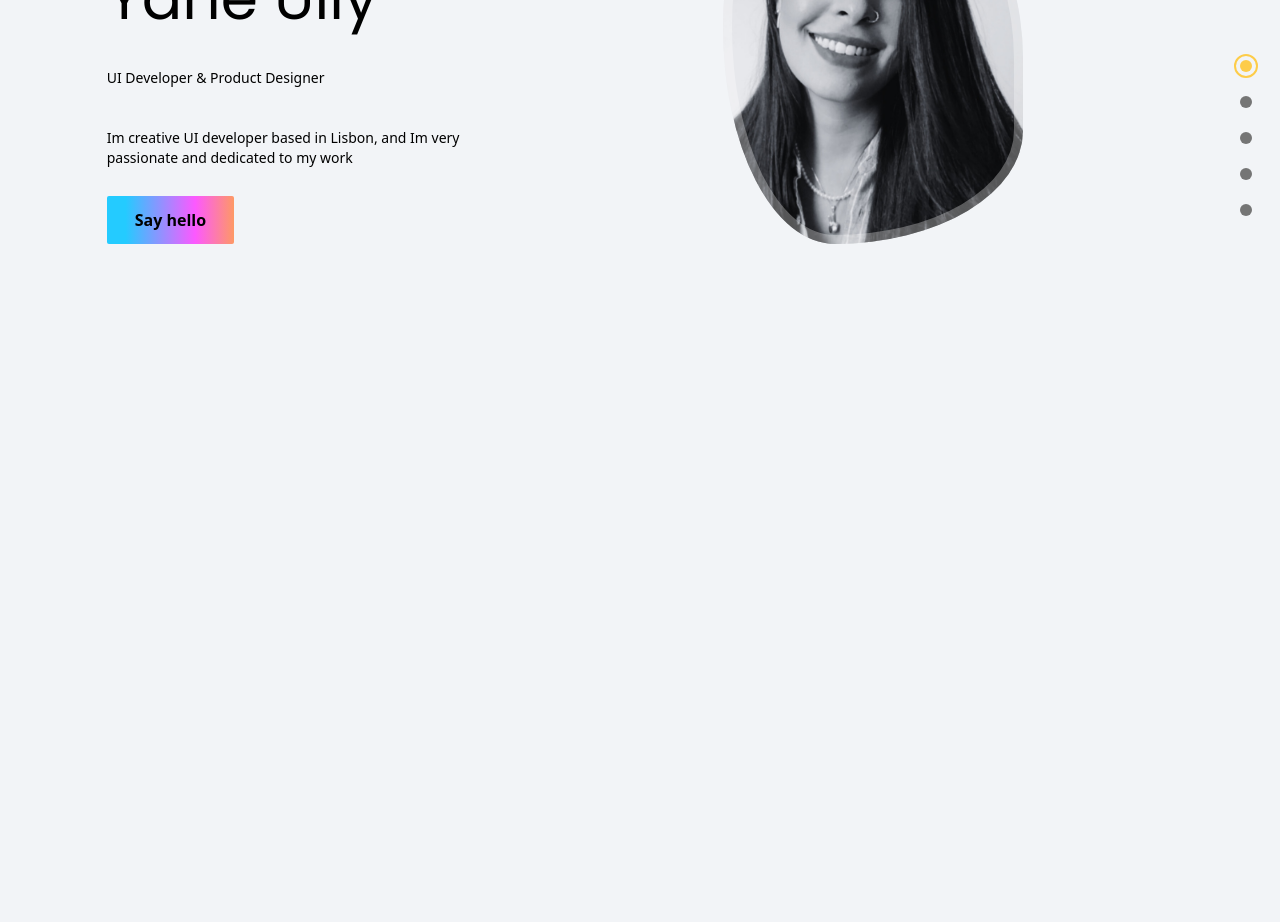
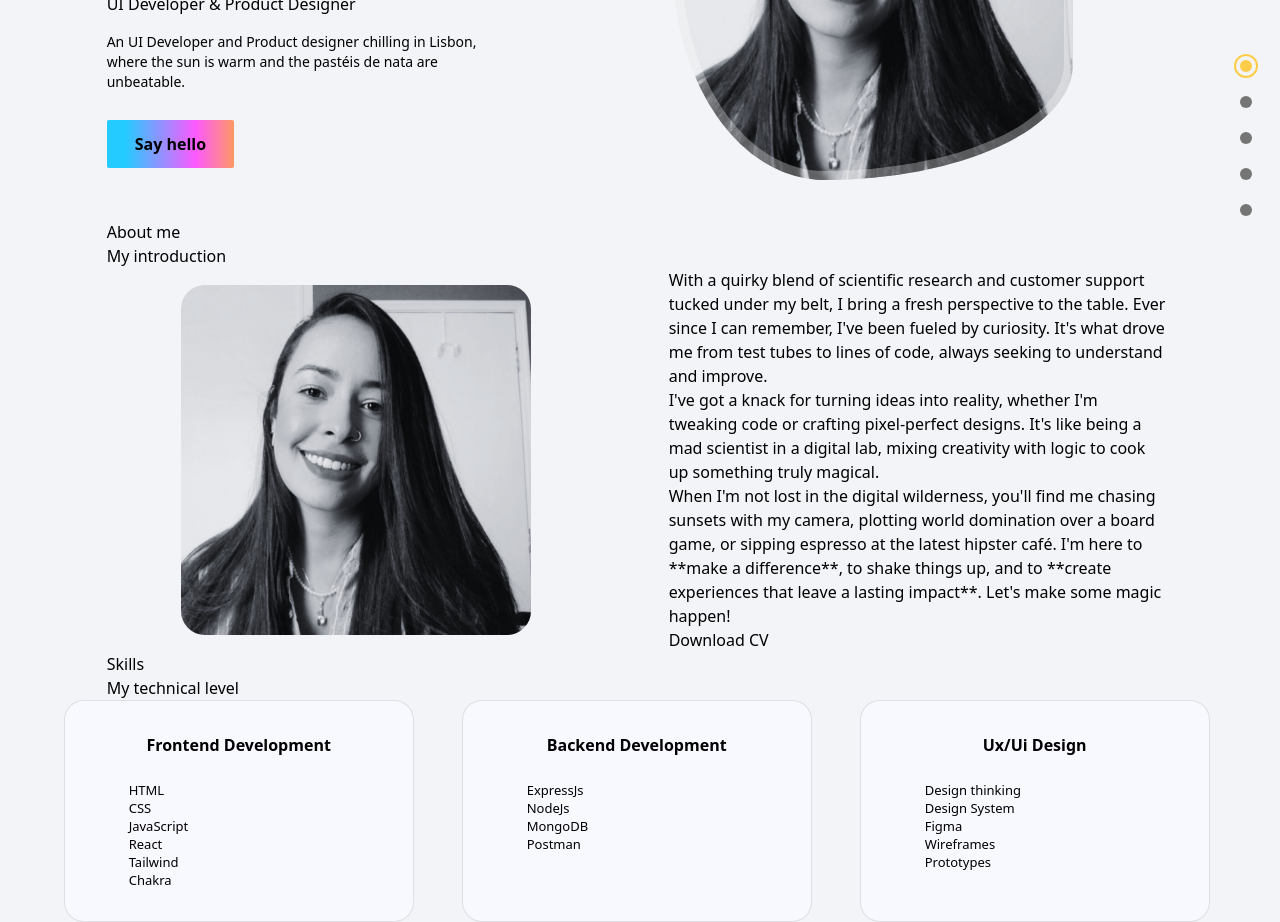
Before and after one commit to YaneUlly/portfolio, a React (Vite) app: page / in a window 1280 px wide. Shown: the part 420-1342 px from the top of the page. Before the commit the page ends 800 px from the top, so only its background shows below. Built offline with nearby package versions, Linux system fonts and the light colour scheme.

Commit message:
create the about and skills sections

```diff
--- a/public/output.css
+++ b/public/output.css
@@ -556,6 +556,28 @@ video {
   --tw-contain-style:  ;
 }
 
+.container{
+  width: 100%;
+}
+
+@media (min-width: 480px){
+  .container{
+    max-width: 480px;
+  }
+}
+
+@media (min-width: 768px){
+  .container{
+    max-width: 768px;
+  }
+}
+
+@media (min-width: 1060px){
+  .container{
+    max-width: 1060px;
+  }
+}
+
 .visible{
   visibility: visible;
 }
@@ -642,8 +664,40 @@ video {
   margin-top: 1.25rem;
 }
 
+.mb-2{
+  margin-bottom: 0.5rem;
+}
+
+.mt-2{
+  margin-top: 0.5rem;
+}
+
+.mt-4{
+  margin-top: 1rem;
+}
+
+.mb-5{
+  margin-bottom: 1.25rem;
+}
+
+.mt-8{
+  margin-top: 2rem;
+}
+
+.mt-6{
+  margin-top: 1.5rem;
+}
+
 .flex{
   display: flex;
+}
+
+.table{
+  display: table;
+}
+
+.grid{
+  display: grid;
 }
 
 .hidden{
@@ -734,6 +788,10 @@ video {
   border-radius: 0.125rem;
 }
 
+.rounded-md{
+  border-radius: 0.375rem;
+}
+
 .bg-black{
   --tw-bg-opacity: 1;
   background-color: rgb(0 0 0 / var(--tw-bg-opacity));
@@ -809,6 +867,16 @@ video {
 .py-0\.5{
   padding-top: 0.125rem;
   padding-bottom: 0.125rem;
+}
+
+.px-5{
+  padding-left: 1.25rem;
+  padding-right: 1.25rem;
+}
+
+.px-12{
+  padding-left: 3rem;
+  padding-right: 3rem;
 }
 
 .pr-0{
@@ -1012,6 +1080,18 @@ body,
     margin-top: 8rem;
   }
 
+  .md\:mt-16{
+    margin-top: 4rem;
+  }
+
+  .md\:mt-12{
+    margin-top: 3rem;
+  }
+
+  .md\:mt-8{
+    margin-top: 2rem;
+  }
+
   .md\:flex{
     display: flex;
   }
--- a/src/App.css
+++ b/src/App.css
@@ -1,3 +1,4 @@
+/* HOME SECTION  */
 .profile__img {
   background: url(./assets/porfolio-photo.png);
   background-repeat: no-repeat;
@@ -6,9 +7,86 @@
   box-shadow: inset 0 0 0 9px rgb(255 255 255 / 30%);
   /* order: 1; */
   justify-self: center;
-  width: 300px;
+  width: 400px;
   height: 400px;
   animation: profile__animate 8s ease-in-out infinite 1s;
+}
+
+.home__subtitle {
+  position: relative;
+  padding-left: 5.4rem;
+  font-weight: 500;
+  margin-bottom: 0.8rem;
+}
+
+.home__subtitle::before {
+  content: '';
+  position: absolute;
+  width: 70px;
+  height: 1px;
+  background-color: black;
+  left: 0;
+  top: 1rem;
+}
+
+/* ABOUT SECTION  */
+
+.about__container {
+  grid-template-columns: repeat(2, 1fr);
+  align-items: center;
+  column-gap: 4rem;
+}
+
+.about__img {
+  width: 350px;
+  border-radius: 1.5rem;
+  justify-self: center;
+}
+
+/* SKILLS SECTION  */
+
+.skills__container {
+  grid-template-columns: repeat(3, 350px);
+  column-gap: 3rem;
+  justify-content: center;
+}
+
+.skills__content {
+  background-color: ghostwhite;
+  border: 1px solid rgba(0, 0, 0, 0.1);
+  padding: 2rem 4rem;
+  border-radius: 1.25rem;
+}
+
+.skills__title {
+  font-size: medium;
+  font-weight: 600;
+  text-align: center;
+  margin-bottom: 1.5rem;
+}
+
+.skills__box {
+  display: flex;
+  flex-direction: column;
+  justify-content: center;
+  column-gap: 2.5rem;
+}
+
+.skills__group {
+  display: grid;
+  align-items: flex-start;
+  row-gap: 1rem;
+}
+
+.skills__data {
+  display: flex;
+  column-gap: 0.5rem;
+}
+
+.skills__name {
+  font-size: small;
+  font-weight: 400;
+  line-height: 18px;
 }
 
 @keyframes profile__animate {
--- a/src/App.jsx
+++ b/src/App.jsx
@@ -1,6 +1,8 @@
 import Navbar from './scenes/Navbar';
 import DotGroup from './scenes/DotGroup';
 import Landing from './scenes/Landing';
+import About from './scenes/About';
+import Skills from './scenes/Skills';
 import { useEffect, useState } from 'react';
 import useMediaQuery from './hooks/useMediaQuery';
 import './App.css';
@@ -35,6 +37,9 @@ function App() {
           />
         )}
         <Landing setSelectedPage={setSelectedPage} />
+        <About />
+
+        <Skills />
       </div>
     </div>
   );
--- /dev/null
+++ b/src/components/Backend.jsx
@@ -0,0 +1,38 @@
+import React from 'react';
+import '../App.css';
+
+const Backend = () => {
+  return (
+    <div className='skills__content'>
+      <h3 className='skills__title'>Backend Development</h3>
+
+      <div className='skills__box'>
+        <div className='skills__group'>
+          <div className='skills__data'>
+            <h3 className='skills__name'>ExpressJs</h3>
+          </div>
+        </div>
+
+        <div className='skills__group'>
+          <div className='skills__data'>
+            <h3 className='skills__name'>NodeJs</h3>
+          </div>
+        </div>
+
+        <div className='skills__group'>
+          <div className='skills__data'>
+            <h3 className='skills__name'>MongoDB</h3>
+          </div>
+        </div>
+
+        <div className='skills__group'>
+          <div className='skills__data'>
+            <h3 className='skills__name'>Postman</h3>
+          </div>
+        </div>
+      </div>
+    </div>
+  );
+};
+
+export default Backend;
--- /dev/null
+++ b/src/components/Frontend.jsx
@@ -0,0 +1,50 @@
+import React from 'react';
+import '../App.css';
+
+const Frontend = () => {
+  return (
+    <div className='skills__content'>
+      <h3 className='skills__title'>Frontend Development</h3>
+
+      <div className='skills__box'>
+        <div className='skills__group'>
+          <div className='skills__data'>
+            <h3 className='skills__name'>HTML</h3>
+          </div>
+        </div>
+
+        <div className='skills__group'>
+          <div className='skills__data'>
+            <h3 className='skills__name'>CSS</h3>
+          </div>
+        </div>
+
+        <div className='skills__group'>
+          <div className='skills__data'>
+            <h3 className='skills__name'>JavaScript</h3>
+          </div>
+        </div>
+
+        <div className='skills__group'>
+          <div className='skills__data'>
+            <h3 className='skills__name'>React</h3>
+          </div>
+        </div>
+
+        <div className='skills__group'>
+          <div className='skills__data'>
+            <h3 className='skills__name'>Tailwind</h3>
+          </div>
+        </div>
+
+        <div className='skills__group'>
+          <div className='skills__data'>
+            <h3 className='skills__name'>Chakra</h3>
+          </div>
+        </div>
+      </div>
+    </div>
+  );
+};
+
+export default Frontend;
--- a/src/components/SocialMediaIcons.jsx
+++ b/src/components/SocialMediaIcons.jsx
@@ -9,7 +9,7 @@ const SocialMediaIcons = () => {
         target='_blank'
         rel='noreferrer'
       >
-        linkedin
+        <box-icon type='logo' name='linkedin'></box-icon>
       </a>
 
       <a
--- /dev/null
+++ b/src/components/UxUiDesign.jsx
@@ -0,0 +1,44 @@
+import React from 'react';
+import '../App.css';
+
+const UxUiDesign = () => {
+  return (
+    <div className='skills__content'>
+      <h3 className='skills__title'>Ux/Ui Design</h3>
+
+      <div className='skills__box'>
+        <div className='skills__group'>
+          <div className='skills__data'>
+            <h3 className='skills__name'>Design thinking</h3>
+          </div>
+        </div>
+
+        <div className='skills__group'>
+          <div className='skills__data'>
+            <h3 className='skills__name'>Design System</h3>
+          </div>
+        </div>
+
+        <div className='skills__group'>
+          <div className='skills__data'>
+            <h3 className='skills__name'>Figma</h3>
+          </div>
+        </div>
+
+        <div className='skills__group'>
+          <div className='skills__data'>
+            <h3 className='skills__name'>Wireframes</h3>
+          </div>
+        </div>
+
+        <div className='skills__group'>
+          <div className='skills__data'>
+            <h3 className='skills__name'>Prototypes</h3>
+          </div>
+        </div>
+      </div>
+    </div>
+  );
+};
+
+export default UxUiDesign;
--- /dev/null
+++ b/src/scenes/About.jsx
@@ -0,0 +1,43 @@
+import React from 'react';
+import '../App.css';
+import ProfileImg from '../assets/porfolio-photo.png';
+
+const About = () => {
+  return (
+    <section className='about section' id='about'>
+      <h2 className='section__tile'>About me</h2>
+      <span className='section__subtitle'>My introduction</span>
+      <div className='about__container container grid'>
+        <img src={ProfileImg} alt='' className='about__img' />
+
+        <div className='about__data'>
+          <p className='about__description'>
+            With a quirky blend of scientific research and customer support
+            tucked under my belt, I bring a fresh perspective to the table. Ever
+            since I can remember, I've been fueled by curiosity. It's what drove
+            me from test tubes to lines of code, always seeking to understand
+            and improve.{' '}
+          </p>
+          <p className='about__description'>
+            I've got a knack for turning ideas into reality, whether I'm
+            tweaking code or crafting pixel-perfect designs. It's like being a
+            mad scientist in a digital lab, mixing creativity with logic to cook
+            up something truly magical.
+          </p>
+          <p className='about__description'>
+            When I'm not lost in the digital wilderness, you'll find me chasing
+            sunsets with my camera, plotting world domination over a board game,
+            or sipping espresso at the latest hipster café. I'm here to **make a
+            difference**, to shake things up, and to **create experiences that
+            leave a lasting impact**. Let's make some magic happen!
+          </p>
+          <a download='' href='' className='button'>
+            Download CV
+          </a>
+        </div>
+      </div>
+    </section>
+  );
+};
+
+export default About;
--- a/src/scenes/Landing.jsx
+++ b/src/scenes/Landing.jsx
@@ -10,7 +10,7 @@ const Landing = ({ setSelectedPage }) => {
   return (
     <section
       id='home'
-      className='md:flex md:justify-between md:items-center md:h-full gap-16 py-10'
+      className='md:flex md:justify-between md:items-center md:mt-8 gap-16 py-10'
     >
       {/* IMAGE SECTION  */}
       <div className='md:order-2 flex justify-center basis-3/5 z-10 mt-16 md:mt-32'>
@@ -21,7 +21,7 @@ const Landing = ({ setSelectedPage }) => {
         )}
       </div>
       {/* MAIN SECTION  */}
-      <div className='z-30 basis-2/5 mt-12 md:mt-32'>
+      <div className='z-30 basis-2/5 mt-6 md:mt-32'>
         {/* SOCIAL MEDIA ICONS  */}
         <motion.div
           className='flex mt-5 justify-center md:justify-start'
@@ -51,12 +51,12 @@ const Landing = ({ setSelectedPage }) => {
           <p className='text-6xl font-poppins z-10 text-center md:text-start'>
             Yane Ully
           </p>
-          <p className='mt-10 mb-7 text-sm text-center md:text-start'>
+          <p className='mt-4 text-md text-center md:text-start'>
             UI Developer & Product Designer
           </p>
-          <p className='mt-10 mb-7 text-sm text-center md:text-start'>
-            Im creative UI developer based in Lisbon, and Im very passionate and
-            dedicated to my work
+          <p className='mt-4 mb-7 text-sm text-center md:text-start'>
+            An UI Developer and Product designer chilling in Lisbon, where the
+            sun is warm and the pastéis de nata are unbeatable.
           </p>
         </motion.div>
 
--- a/src/scenes/Navbar.jsx
+++ b/src/scenes/Navbar.jsx
@@ -35,17 +35,17 @@ const Navbar = ({ isTopOfPage, selectedPage, setSelectedPage }) => {
               setSelectedPage={setSelectedPage}
             />
             <Link
+              page='About'
+              selectedPage={selectedPage}
+              setSelectedPage={setSelectedPage}
+            />
+            <Link
               page='Skills'
               selectedPage={selectedPage}
               setSelectedPage={setSelectedPage}
             />
             <Link
               page='Projects'
-              selectedPage={selectedPage}
-              setSelectedPage={setSelectedPage}
-            />
-            <Link
-              page='Testimonials'
               selectedPage={selectedPage}
               setSelectedPage={setSelectedPage}
             />
--- /dev/null
+++ b/src/scenes/Skills.jsx
@@ -0,0 +1,22 @@
+import React from 'react';
+import Frontend from '../components/Frontend';
+import Backend from '../components/Backend';
+import UxUiDesign from '../components/UxUiDesign';
+import '../App.css';
+
+const Skills = () => {
+  return (
+    <section className='skills section' id='skills'>
+      <h2 className='section__title'> Skills</h2>
+      <span className='section__subtitle'>My technical level</span>
+
+      <div className='skills__container container grid'>
+        <Frontend />
+        <Backend />
+        <UxUiDesign />
+      </div>
+    </section>
+  );
+};
+
+export default Skills;
```
